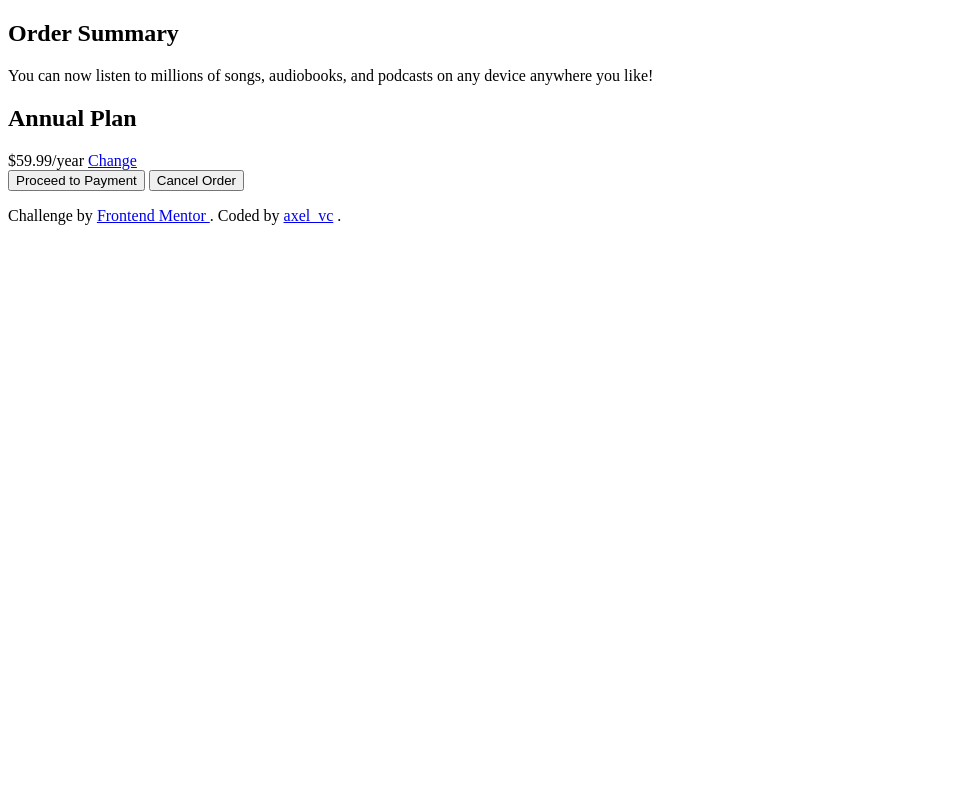
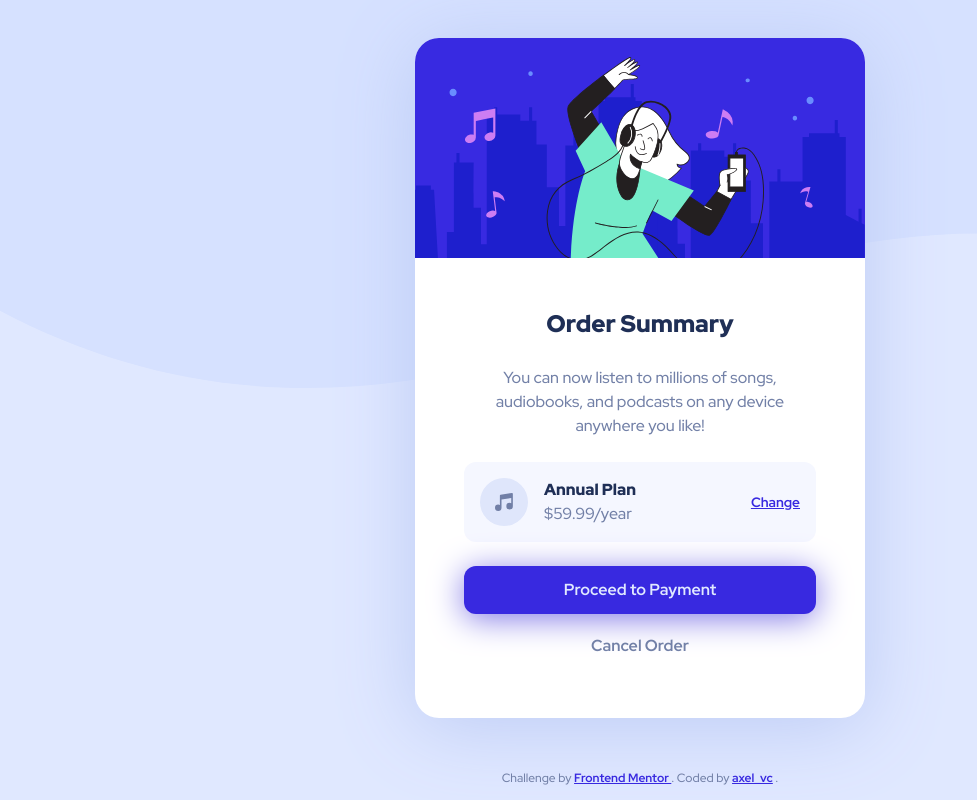
Before and after one commit to axelvc/frontend-mentor, a website: page order-summary-component-main/index.html in a window 1280 px wide. Shown: the whole page, without its empty margins (0-977 px from the left). Drawn offline with Linux system fonts and the light colour scheme.

Commit message:
add styles

```diff
--- /dev/null
+++ b/order-summary-component-main/index.css
@@ -0,0 +1,147 @@
+/* --------------------------------- global --------------------------------- */
+:root {
+  --color-main-100: hsl(225, 100%, 98%);
+  --color-main-200: hsl(225, 100%, 94%);
+  --color-main-300: hsl(225, 74%, 85%);
+  --color-main-600: hsl(224, 23%, 55%);
+  --color-main-800: hsl(223, 47%, 23%);
+  --color-accent: hsl(245, 75%, 52%);
+  --color-accent-alt: hsl(245, 69%, 69%);
+}
+
+* {
+  padding: 0;
+  margin: 0;
+  line-height: 150%;
+  outline-color: var(--color-accent);
+  outline-offset: 0.2rem;
+}
+
+body {
+  display: grid;
+  place-items: center;
+  min-height: 100vh;
+  font: 500 1rem 'Red Hat Display', sans-serif;
+  color: var(--color-main-600);
+  background:
+    top left / contain no-repeat
+    url(./images/pattern-background-mobile.svg) var(--color-main-200);
+}
+
+@media (min-width: 768px) {
+  body {
+    background-image: url(./images/pattern-background-desktop.svg);
+  }
+}
+
+h1,
+h2,
+h3,
+h4,
+h5,
+h6 {
+  font-weight: 900;
+  color: var(--color-main-800);
+}
+
+a,
+button {
+  font: inherit;
+  font-weight: 700;
+  color: var(--color-accent);
+  cursor: pointer;
+  border: none;
+}
+
+/* --------------------------------- common --------------------------------- */
+.btn {
+  min-height: 3rem;
+  padding: 0 1rem;
+  color: var(--color-main-200);
+  user-select: none;
+  background: var(--color-accent);
+}
+
+.btn--outline {
+  color: var(--color-main-600);
+  background: none;
+}
+
+.btn,
+.rounded {
+  border-radius: 0.75rem;
+}
+
+.center-text {
+  text-align: center;
+}
+
+/* ---------------------------------- card ---------------------------------- */
+.card {
+  --space: 1.5rem;
+
+  margin: var(--space);
+  overflow: hidden;
+  background: white;
+  border-radius: 1.5rem;
+  box-shadow: 0 0.5rem 5rem var(--color-main-300);
+}
+
+.card__background {
+  width: 100%;
+  content: url(./images/illustration-hero.svg);
+}
+
+.card__content {
+  --max-size: 22rem;
+
+  display: grid;
+  gap: var(--space);
+  max-width: var(--max-size);
+  padding: calc(var(--space) * 2) var(--space);
+  margin: auto;
+}
+
+/* plan */
+.plan {
+  --space: 1rem;
+
+  display: grid;
+  grid-template-columns: auto 1fr auto;
+  gap: var(--space);
+  align-items: center;
+  padding: var(--space);
+  background: var(--color-main-100);
+}
+
+.plan__icon {
+  content: url(./images/icon-music.svg);
+  user-select: none;
+}
+
+.plan__title {
+  font-size: 1rem;
+}
+
+.plan__change {
+  font-size: 0.85rem;
+}
+
+/* actions */
+.actions {
+  display: grid;
+  gap: 8px;
+}
+
+.actions__pay {
+  box-shadow: 0 0.3rem 2rem var(--color-accent-alt);
+}
+
+.actions__cancel {
+  justify-self: center;
+}
+
+/* --------------------------------- footer --------------------------------- */
+footer {
+  font-size: 0.75rem;
+}
--- a/order-summary-component-main/index.html
+++ b/order-summary-component-main/index.html
@@ -18,23 +18,33 @@
       href="https://fonts.googleapis.com/css2?family=Red+Hat+Display:wght@500;700;900&display=swap"
       rel="stylesheet"
     />
+    <!-- styles -->
+    <link rel="stylesheet" href="./index.css" />
   </head>
   <body>
-    <article>
-      <h1>Order Summary</h1>
-      <p>
-        You can now listen to millions of songs, audiobooks, and podcasts on any
-        device anywhere you like!
-      </p>
+    <article class="card">
+      <div class="card__background"></div>
+      <div class="card__content">
+        <h1 class="center-text">Order Summary</h1>
+        <p class="center-text">
+          You can now listen to millions of songs, audiobooks, and podcasts on
+          any device anywhere you like!
+        </p>
 
-      <section>
-        <h2>Annual Plan</h2>
-        <span>$59.99/year</span>
-        <a href="#">Change</a>
-      </section>
+        <section class="plan rounded">
+          <div class="plan__icon"></div>
+          <div>
+            <h2 class="plan__title">Annual Plan</h2>
+            <span class="plan__price">$59.99/year</span>
+          </div>
+          <a href="#" class="plan__change">Change</a>
+        </section>
 
-      <button>Proceed to Payment</button>
-      <button>Cancel Order</button>
+        <section class="actions">
+          <button class="btn actions__pay">Proceed to Payment</button>
+          <button class="btn btn--outline actions__cancel">Cancel Order</button>
+        </section>
+      </div>
     </article>
 
     <footer>
```
